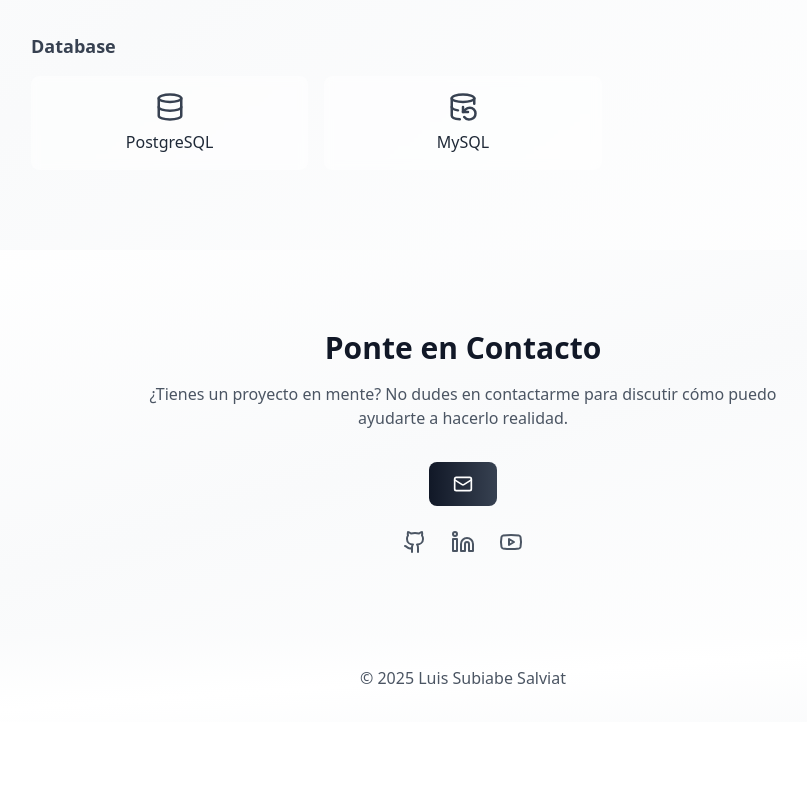
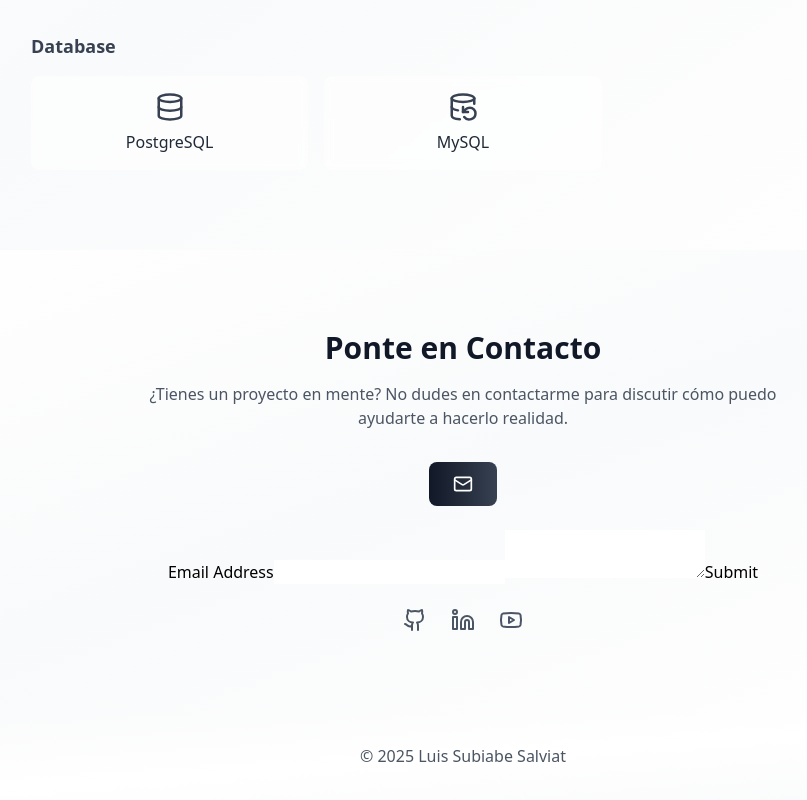
Before and after one commit to LuisSubiabre/luissubiabre.github.io, a React (Vite) app: page / in a window 1280 px wide. Shown: the part 3631-4431 px from the top of the page, without its empty margins (177-984 px from the left). Before the commit the page ends 4353 px from the top, so only its background shows below. Built offline with nearby package versions, Linux system fonts and the light colour scheme.

Commit message:
feat: add ContactForm component with Formspree integration and update dependencies

```diff
--- a/package.json
+++ b/package.json
@@ -16,6 +16,7 @@
     "release:major": "standard-version --release-as major"
   },
   "dependencies": {
+    "@formspree/react": "^3.0.0",
     "@heroicons/react": "^2.2.0",
     "framer-motion": "^12.5.0",
     "lucide-react": "^0.344.0",
--- a/src/components/ContactComponent.tsx
+++ b/src/components/ContactComponent.tsx
@@ -2,6 +2,26 @@
 import { Toaster } from "react-hot-toast";
 import { copyToClipboard } from "../helpers/copyToClipboard";
 import { motion } from "framer-motion";
+import { useForm, ValidationError } from "@formspree/react";
+
+function ContactForm() {
+  const [state, handleSubmit] = useForm("xqedbnva");
+  if (state.succeeded) {
+    return <p>Thanks for joining!</p>;
+  }
+  return (
+    <form onSubmit={handleSubmit}>
+      <label htmlFor="email">Email Address</label>
+      <input id="email" type="email" name="email" />
+      <ValidationError prefix="Email" field="email" errors={state.errors} />
+      <textarea id="message" name="message" />
+      <ValidationError prefix="Message" field="message" errors={state.errors} />
+      <button type="submit" disabled={state.submitting}>
+        Submit
+      </button>
+    </form>
+  );
+}
 
 const ContactComponent = () => {
   const email = "";
@@ -91,6 +111,8 @@
               {email}
             </motion.button>
 
+            <ContactForm />
+
             <div className="flex justify-center gap-6 mt-8">
               {socialLinks.map((link) => (
                 <motion.a
--- a/src/components/HeroComponent.tsx
+++ b/src/components/HeroComponent.tsx
@@ -1,10 +1,10 @@
-import { Github, Mail, Linkedin, FileText, Youtube } from "lucide-react";
+import { Github, Linkedin, Youtube } from "lucide-react";
 import { Toaster } from "react-hot-toast";
-import { copyToClipboard } from "../helpers/copyToClipboard"; // Asegúrate de que la ruta es correcta
+//import { copyToClipboard } from "../helpers/copyToClipboard"; // Asegúrate de que la ruta es correcta
 import { motion } from "framer-motion";
 
 const HeroComponent = () => {
-  const email = "";
+  //const email = "";
 
   const containerVariants = {
     hidden: { opacity: 0 },
```
Also changed, not shown: 1 other file (tests, documents, lock files or other folders).
